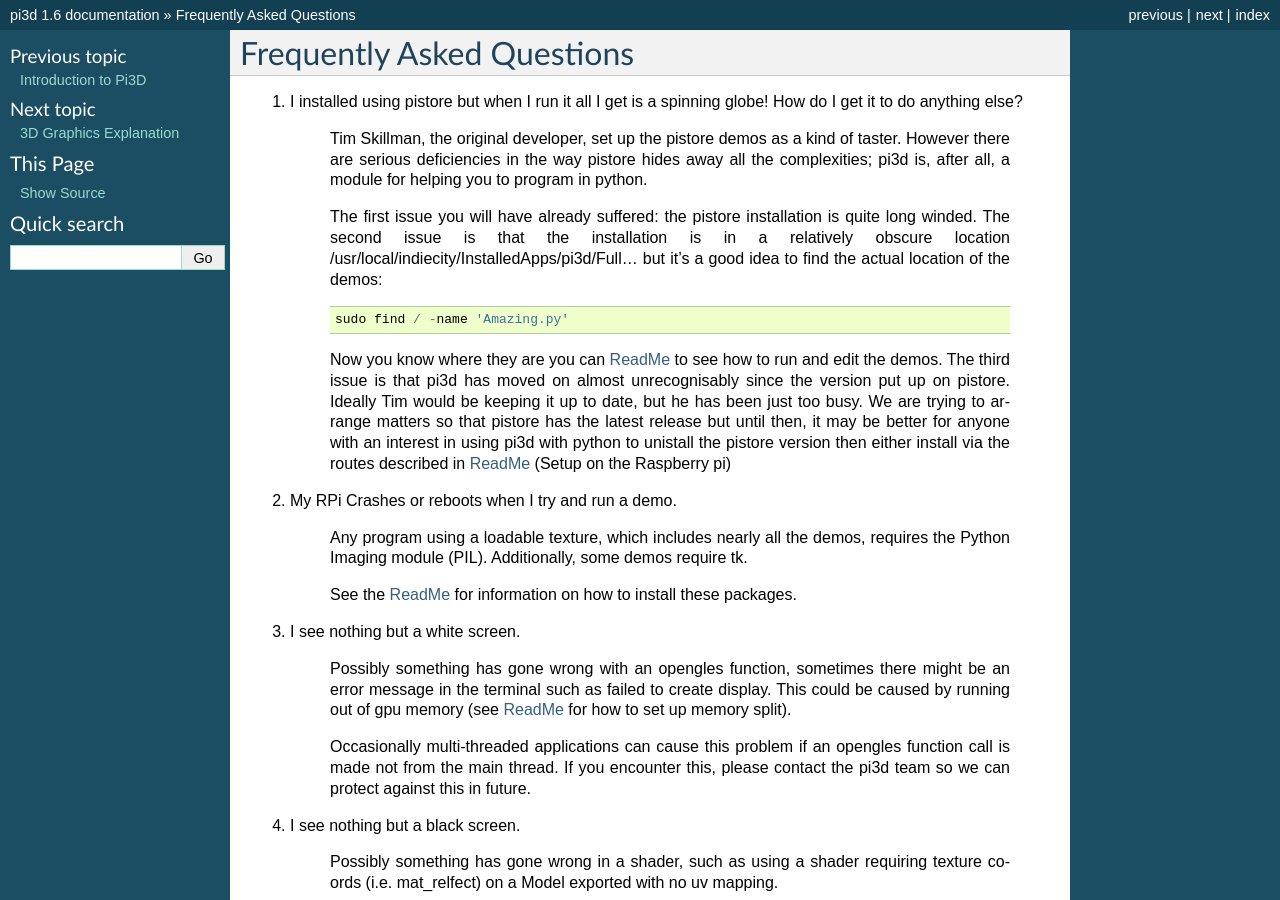
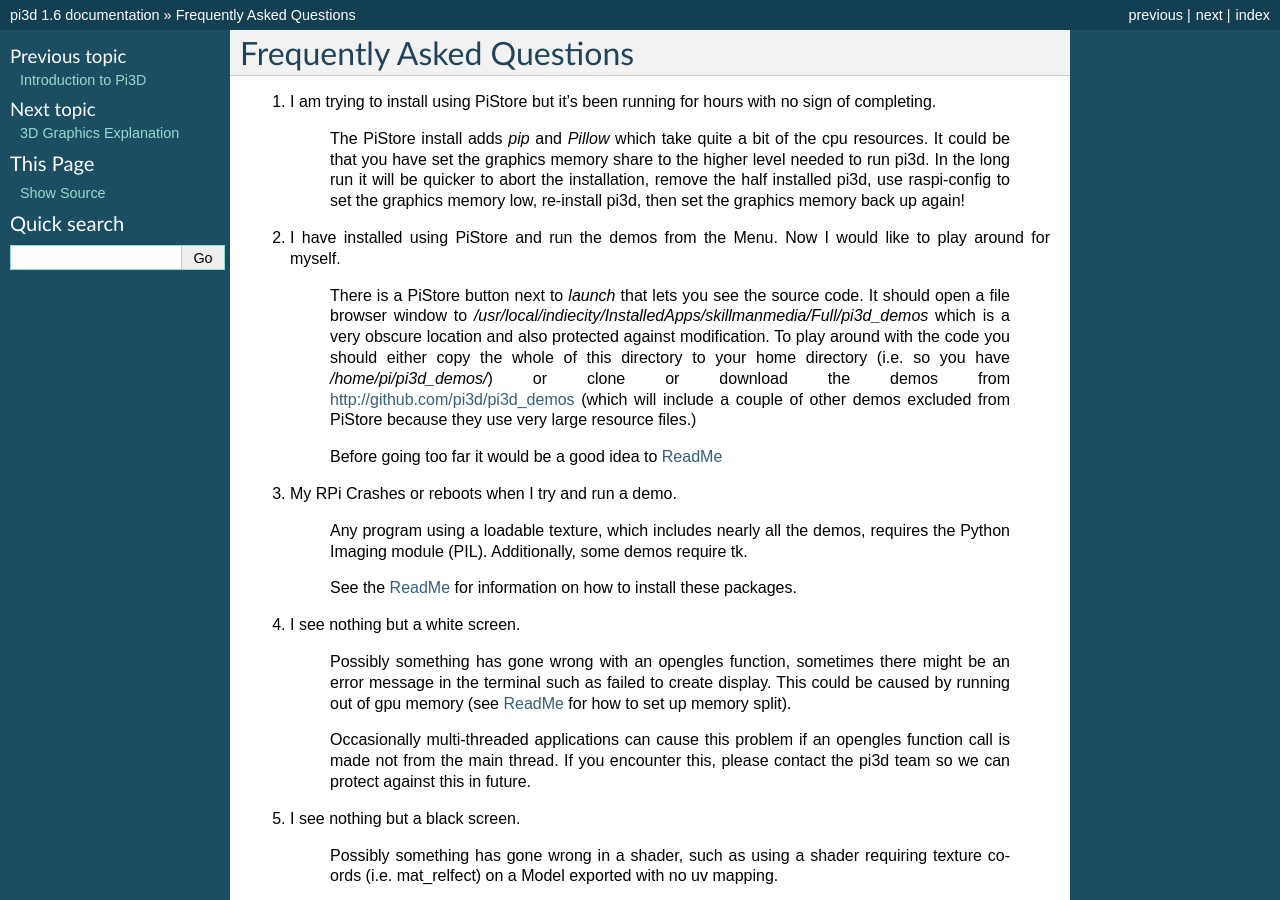
Before and after one commit to pi3d/pi3d.github.com, a Sphinx documentation site: the page built from sphinx/FAQ.rst, in a window 1280 px wide and 900 px high. Built offline with Sphinx 7.4.7, drawn with Linux system fonts in a browser that asks for light colours; some of the changed text lies outside the part shown.

Commit message:
FAQ altered to account for working PiStore

```diff
--- a/sphinx/FAQ.rst
+++ b/sphinx/FAQ.rst
@@ -2,29 +2,31 @@ Frequently Asked Questions
 ==========================
 
 
-#.  I installed using pistore but when I run it all I get is a spinning globe!
-    How do I get it to do anything else?
+#.  I am trying to install using PiStore but it's been running for hours
+    with no sign of completing.
 
-      Tim Skillman, the original developer, set up the pistore demos as a
-      kind of taster. However there are serious deficiencies in the way
-      pistore hides away all the complexities; pi3d is, after all, a module
-      for helping you to program in python.
+      The PiStore install adds `pip` and `Pillow` which take quite a bit
+      of the cpu resources. It could be that you have set the graphics memory share
+      to the higher level needed to run pi3d. In the long run it will be quicker
+      to abort the installation, remove the half installed pi3d, use
+      raspi-config to set the graphics memory low, re-install pi3d, then
+      set the graphics memory back up again!
 
-      The first issue you will have already suffered: the pistore installation
-      is quite long winded. The second issue is that the installation is in
-      a relatively obscure location /usr/local/indiecity/InstalledApps/pi3d/Full...
-      but it's a good idea to find the actual location of the demos::
+#.  I have installed using PiStore and run the demos from the Menu. Now
+    I would like to play around for myself.
 
-        sudo find / -name 'Amazing.py'
+      There is a PiStore button next to `launch` that lets you see the source
+      code. It should open a file browser window to
+      `/usr/local/indiecity/InstalledApps/skillmanmedia/Full/pi3d_demos`
+      which is a very obscure location and also protected against modification.
+      To play around with the code you should either copy the whole
+      of this directory to your home directory (i.e. so you have
+      `/home/pi/pi3d_demos/`) or clone or download the demos from
+      http://github.com/pi3d/pi3d_demos (which will include a couple of
+      other demos excluded from PiStore because they use very large resource
+      files.)
 
-      Now you know where they are you can `ReadMe`_ to see how to run and
-      edit the demos. The third issue is that pi3d has moved on almost
-      unrecognisably since the version put up on pistore. Ideally Tim would
-      be keeping it up to date, but he has been just too busy. We are trying
-      to arrange matters so that pistore has the latest release but until then,
-      it may be better for anyone with an interest in using pi3d with python
-      to unistall the pistore version then either install via the routes
-      described in `ReadMe`_ (Setup on the Raspberry pi)
+      Before going too far it would be a good idea to `ReadMe`_
 
 #.  My RPi Crashes or reboots when I try and run a demo.
 
```
Also changed, not shown: other parts of sphinx/FAQ.rst (+1 -1 lines).
